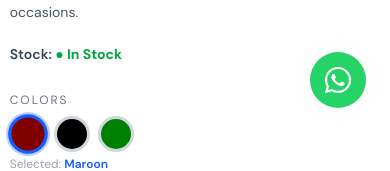
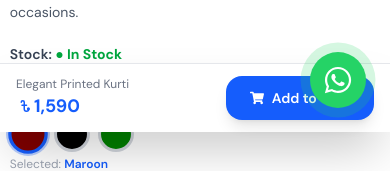
Before and after one commit to hakimcolor/Fashion-Store-Using-Local-Storage-, a React (Vite) app: page /products/1 in a window 390 px wide. Shown: the part 712-883 px from the top of the page. Built offline with nearby package versions, Linux system fonts and the light colour scheme; a web font is replaced by a local one.

Commit message:
design: sticky add-to-cart bottom bar on mobile product details

```diff
--- a/src/pages/ProductDetails.jsx
+++ b/src/pages/ProductDetails.jsx
@@ -234,6 +234,30 @@ const ProductDetails = () => {
       </div>
 
       <ProductSugation></ProductSugation>
+
+      {/* Mobile sticky add to cart */}
+      <div className="fixed bottom-0 left-0 right-0 z-40 lg:hidden bg-white dark:bg-gray-900 border-t border-gray-200 dark:border-gray-700 px-4 py-3 flex items-center gap-3 shadow-2xl">
+        <div className="flex-1">
+          <p className="dmsans text-xs text-gray-500 dark:text-gray-400 truncate">
+            {product.name}
+          </p>
+          <p className="font-bold text-[#155dfc] flex items-center text-lg">
+            <TbCurrencyTaka />
+            {totalAmount.toLocaleString()}
+          </p>
+        </div>
+        <button
+          onClick={handleAddToCart}
+          disabled={!product.inStock}
+          className="flex items-center gap-2 bg-[#155dfc] hover:bg-blue-700 text-white px-6 py-3 rounded-2xl font-semibold dmsans text-sm transition-all active:scale-95 disabled:bg-gray-400 shadow-lg cursor-pointer"
+        >
+          <FaShoppingCart />
+          {product.inStock
+            ? tr('detail_add_cart', lang)
+            : tr('detail_outstock', lang)}
+        </button>
+      </div>
+      <div className="h-20 lg:hidden" />
     </div>
   );
 };
```
